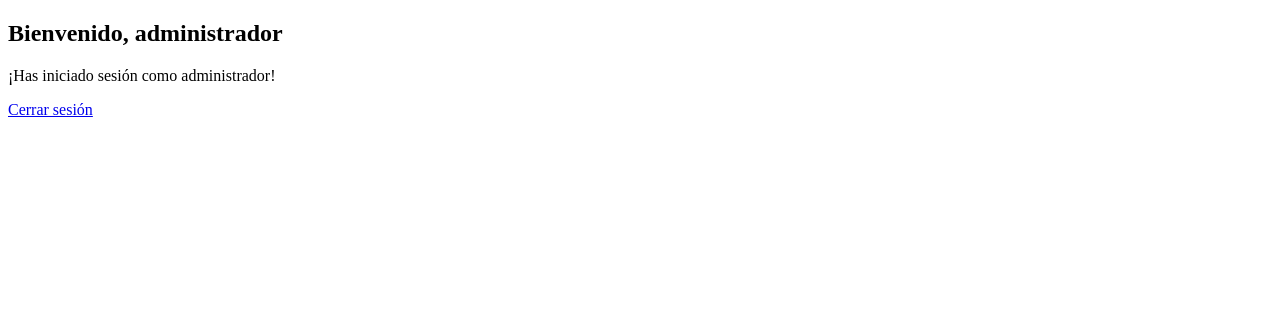
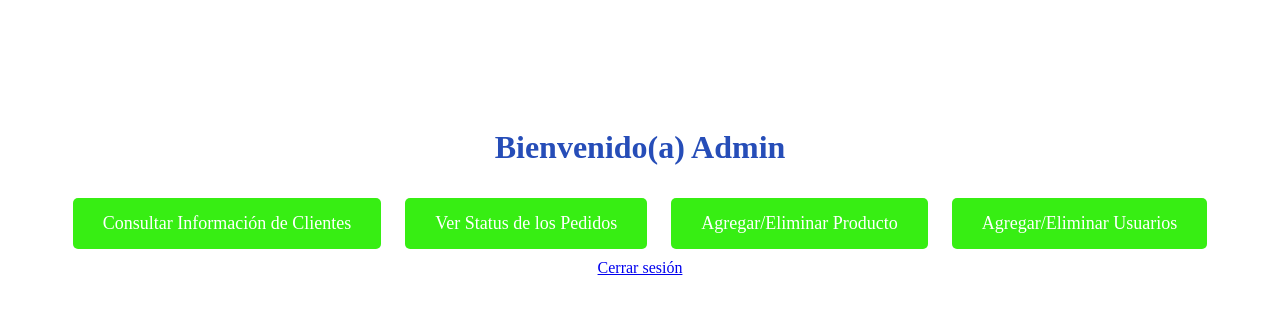
Before and after one commit to sebastiantoad29/IS2023-2-J5, a Flask app: page /administrador in a window 1280 px wide. Shown: the top 314 px of the page. Run offline with Flask 3, Linux system fonts and the light colour scheme; the visitor is signed in with stand-in values (Sample User, id 1).

Commit message:
Interfaz de Bienvenida para Admin

```diff
--- a/templates/administrador.html
+++ b/templates/administrador.html
@@ -1,11 +1,45 @@
 <!DOCTYPE html>
 <html>
 <head>
-    <title>Panel de administrador</title>
+  <title>Interfaz de Bienvenida</title>
+  <style>
+    body {
+      background-color: #ffffff; /* verde */
+      text-align: center;
+      padding-top: 100px;
+    }
+
+    h1 {
+      color: #264db8; /* blanco */
+    }
+
+    .button {
+      display: inline-block;
+      margin: 10px;
+      padding: 15px 30px;
+      border: none;
+      background-color: #37ee13; /* blanco */
+      color: #ffffff; /* verde */
+      font-size: 18px;
+      cursor: pointer;
+      text-decoration: none;
+      border-radius: 5px;
+    }
+
+    .button:hover {
+      background-color: #00FF00; /* verde */
+      color: #FFFFFF; /* blanco */
+    }
+  </style>
 </head>
 <body>
-    <h2>Bienvenido, administrador</h2>
-    <p>¡Has iniciado sesión como administrador!</p>
-    <a href="/logout">Cerrar sesión</a>
+  <h1>Bienvenido(a) Admin</h1>
+  <div>
+    <a href="#" class="button">Consultar Información de Clientes</a>
+    <a href="#" class="button">Ver Status de los Pedidos</a>
+    <a href="#" class="button">Agregar/Eliminar Producto</a>
+    <a href="#" class="button">Agregar/Eliminar Usuarios</a>
+  </div>
+  <a href="/logout">Cerrar sesión</a>
 </body>
 </html>
```
